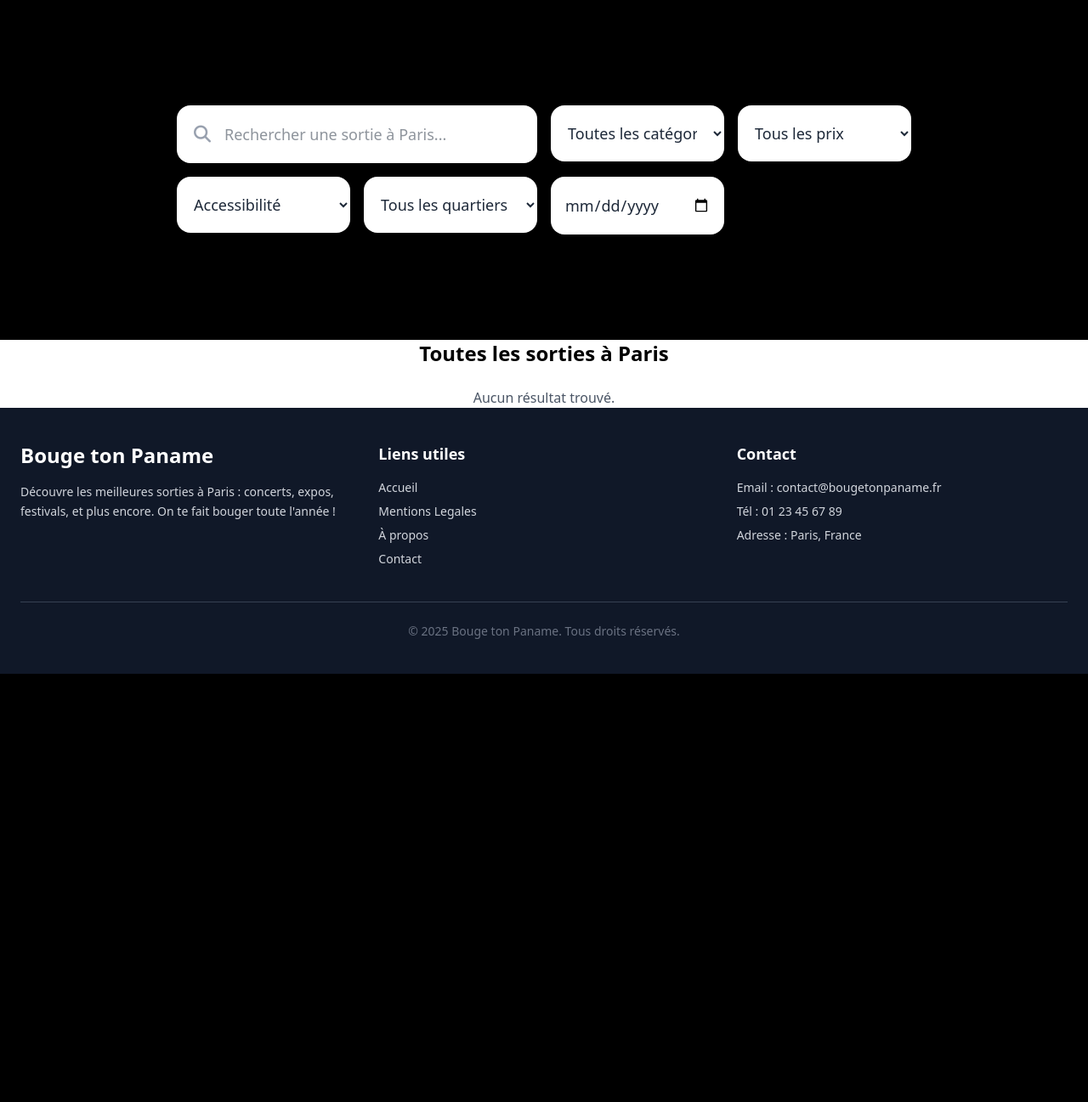
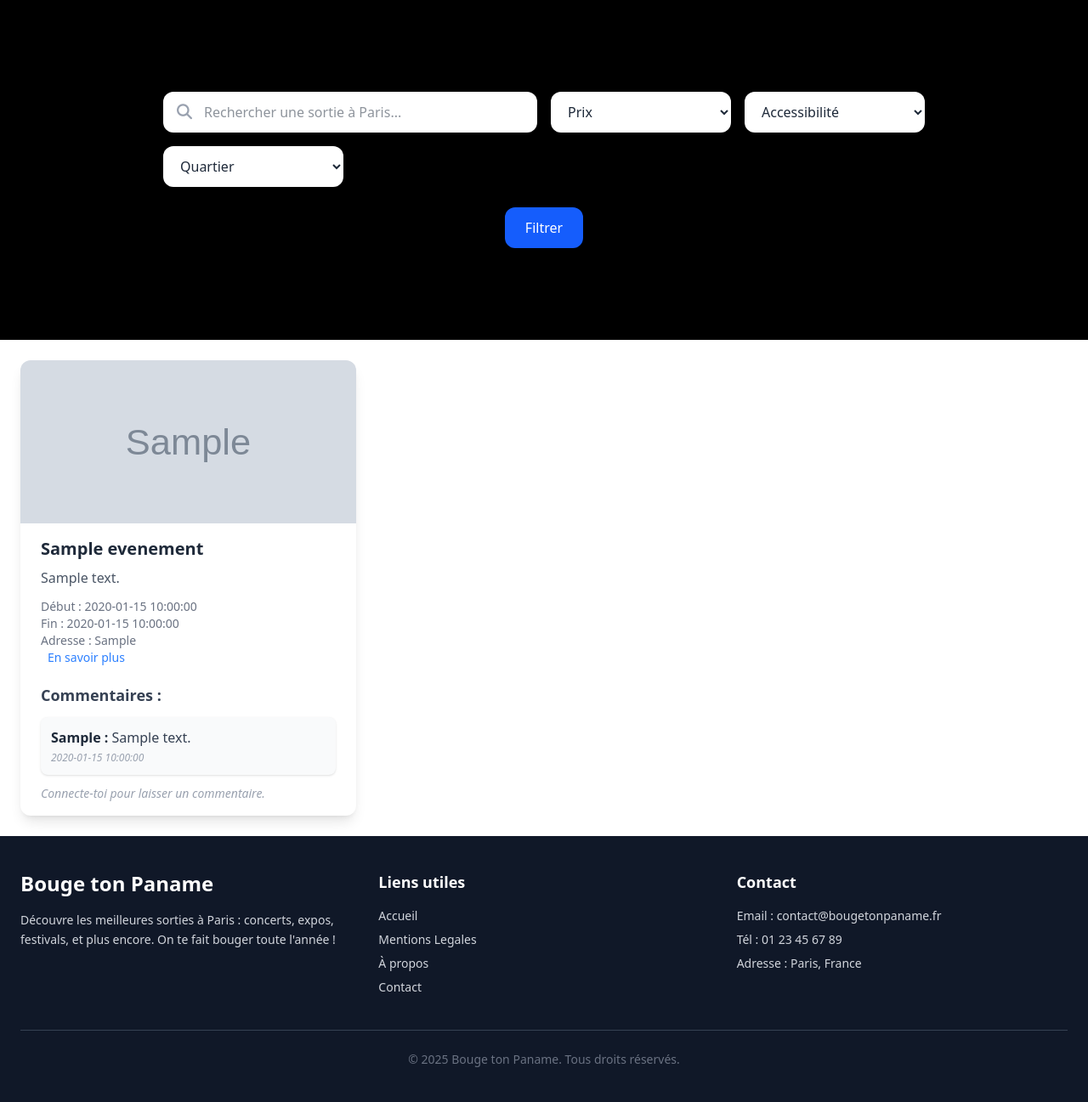
Before and after one commit to Douxzy/Bouge-ton-Paname, a PHP site: page / in a window 1280 px wide. Shown: the part 70-1367 px from the top of the page at 85% size. Before the commit the page ends 863 px from the top, so only its background shows below. Run offline with PHP 8.4, Linux system fonts and the light colour scheme; tables that the repository leaves empty hold one stand-in row (values such as "Sample post"); grey boxes marked "Sample" are stand-in pictures; data that the repository does not hold is empty.

Commit message:
ReFont/refont de la page index.php en tailwind

```diff
--- /dev/null
+++ b/www/controller/functions.php
@@ -0,0 +1,31 @@
+<?php
+// functions.php
+
+// Récupère les événements depuis la base de données
+function getEvents(PDO $pdo)
+{
+    $sql = "SELECT * FROM evenements ORDER BY date_debut ASC";
+    $stmt = $pdo->prepare($sql);
+    $stmt->execute();
+    return $stmt->fetchAll(PDO::FETCH_ASSOC);
+}
+
+
+
+// Récupère un événement par son record_id (lié à l'API Que faire à Paris)
+function getEventByRecordId(PDO $pdo, $record_id) {
+    $sql = "SELECT * FROM evenements WHERE record_id = :record_id";
+    $stmt = $pdo->prepare($sql);
+    $stmt->bindParam(':record_id', $record_id, PDO::PARAM_STR);
+    $stmt->execute();
+    return $stmt->fetch(PDO::FETCH_ASSOC);
+}
+
+// Récupère les commentaires pour un événement spécifique
+function getCommentsByEvent(PDO $pdo, $record_id) {
+    $sql = "SELECT * FROM commentaires WHERE record_id = :record_id ORDER BY created_at DESC";
+    $stmt = $pdo->prepare($sql);
+    $stmt->bindParam(':record_id', $record_id, PDO::PARAM_STR);
+    $stmt->execute();
+    return $stmt->fetchAll(PDO::FETCH_ASSOC);
+}
--- a/www/vue/footer/footer.php
+++ b/www/vue/footer/footer.php
@@ -12,7 +12,8 @@
             <h3 class="text-lg font-semibold text-white mb-4">Liens utiles</h3>
             <ul class="space-y-2 text-sm">
                 <li><a href="<?php __DIR__; ?>index.php" class="hover:text-white transition">Accueil</a></li>
-                <li><a href="<?php __DIR__; ?>mentions-legales.php" class="hover:text-white transition">Mentions Legales</a></li>
+                <li><a href="<?php __DIR__; ?>mentions-legales.php" class="hover:text-white transition">Mentions
+                        Legales</a></li>
                 <li><a href="#" class="hover:text-white transition">À propos</a></li>
                 <li><a href="<?php __DIR__; ?> contact.php" class="hover:text-white transition">Contact</a></li>
             </ul>
@@ -33,26 +34,6 @@
         © 2025 Bouge ton Paname. Tous droits réservés.
     </div>
 </footer>
-<script>
-    document.addEventListener("DOMContentLoaded", function () {
-        document.querySelectorAll('.swiper').forEach((el) => {
-            new Swiper(el, {
-                loop: true,
-                slidesPerView: 1,
-                pagination: {
-                    el: el.querySelector('.swiper-pagination'),
-                    clickable: true,
-                },
-                navigation: {
-                    nextEl: el.querySelector('.swiper-button-next'),
-                    prevEl: el.querySelector('.swiper-button-prev'),
-                },
-            });
-        });
-    });
-</script>
-
-<script src="https://unpkg.com/swiper/swiper-bundle.min.js"></script>
 </body>
 
 </html>
--- a/www/vue/index.php
+++ b/www/vue/index.php
@@ -1,218 +1,184 @@
 <?php
-session_start();
+require __DIR__ . "/header/header.php";
+require "../controller/db.php";
+require "../controller/functions.php";
 
-require "../controller/db.php";
-require "header/header.php";
 
-// Formulaire commentaire avec image
-if ($_SERVER['REQUEST_METHOD'] === 'POST' && isset($_POST['record_id'], $_POST['commentaire']) && isset($_SESSION['user'])) {
-  $recordId = $_POST['record_id'];
-  $userId = $_SESSION['user']['id'];
-  $pseudo = $_SESSION['user']['pseudo'];
-  $commentaire = htmlspecialchars($_POST['commentaire']);
-  $imagePath = null;
 
-  // Gestion de l'image si elle est uploadée
-  if (isset($_FILES['image']) && $_FILES['image']['error'] === UPLOAD_ERR_OK) {
-    $uploadDir = '../uploads/';
-    if (!is_dir($uploadDir)) {
-      mkdir($uploadDir, 0777, true);
+// Filtres
+$query = $_GET['q'] ?? '';
+$prix = $_GET['prix'] ?? '';
+$accessibilite = $_GET['accessibilite'] ?? '';
+$quartier = $_GET['quartier'] ?? '';
+
+// Pagination
+$limit = 20;
+$page = isset($_GET['page']) ? max(1, intval($_GET['page'])) : 1;
+$offset = ($page - 1) * $limit;
+
+// Requête SQL principale
+$sql = "SELECT * FROM evenements WHERE 1=1";
+$params = [];
+
+// Filtres dynamiques
+if (!empty($query)) {
+  $sql .= " AND (titre LIKE :q OR description LIKE :q)";
+  $params[':q'] = '%' . $query . '%';
+}
+if (!empty($prix)) {
+  $sql .= " AND prix = :prix";
+  $params[':prix'] = $prix;
+}
+if (!empty($accessibilite)) {
+  $sql .= " AND accessibilite = :accessibilite";
+  $params[':accessibilite'] = $accessibilite;
+}
+if (!empty($quartier)) {
+  $sql .= " AND quartier = :quartier";
+  $params[':quartier'] = $quartier;
 }
 
-    $tmpName = $_FILES['image']['tmp_name'];
-    $fileName = uniqid() . '_' . basename($_FILES['image']['name']);
-    $destination = $uploadDir . $fileName;
+// Compter le total d'événements
+$count_sql = "SELECT COUNT(*) FROM evenements WHERE 1=1";
+$count_stmt = $pdo->prepare(str_replace("SELECT *", "SELECT COUNT(*)", $sql));
+$count_stmt->execute($params);
+$total_events = $count_stmt->fetchColumn();
+$total_pages = ceil($total_events / $limit);
 
-    if (move_uploaded_file($tmpName, $destination)) {
-      $imagePath = 'uploads/' . $fileName;
+// Ajouter LIMIT & OFFSET
+$sql .= " ORDER BY date_debut DESC LIMIT :limit OFFSET :offset";
+
+$stmt = $pdo->prepare($sql);
+foreach ($params as $key => $value) {
+  $stmt->bindValue($key, $value, is_int($value) ? PDO::PARAM_INT : PDO::PARAM_STR);
 }
-  }
-
-  $stmt = $pdo->prepare("INSERT INTO commentaires (record_id, user_id, pseudo, commentaire, image_path) VALUES (?, ?, ?, ?, ?)");
-  $stmt->execute([$recordId, $userId, $pseudo, $commentaire, $imagePath]);
-
-  header("Location: " . $_SERVER['REQUEST_URI']);
-  exit;
-}
-
-$query = $_GET['q'] ?? null;
-$results = [];
-
-$encodedQuery = urlencode($query ?? '');
-$apiUrl = "https://opendata.paris.fr/api/v2/catalog/datasets/que-faire-a-paris-/records?limit=12";
-
-if (!empty($query)) {
-  $apiUrl .= "&search={$encodedQuery}";
-}
-
-$response = @file_get_contents($apiUrl);
-if ($response !== false) {
-  $data = json_decode($response, true);
-  $results = $data['records'] ?? [];
-}
+$stmt->bindValue(':limit', $limit, PDO::PARAM_INT);
+$stmt->bindValue(':offset', $offset, PDO::PARAM_INT);
+$stmt->execute();
+$events = $stmt->fetchAll();
 ?>
 
-
+<!-- FILTRES -->
 <div class="relative w-full h-100 bg-cover bg-center">
   <div class="absolute inset-0 bg-black bg-opacity-40 backdrop-blur-sm"></div>
-  <div class="relative z-10 flex items-center justify-center h-full">
-    <div class="relative w-full max-w-4xl px-4">
-      <form action="" method="GET" class="grid grid-cols-1 md:grid-cols-4 gap-4">
-        <!-- Champ de recherche -->
+  <div class="relative z-10 flex items-center justify-center h-full py-10">
+    <div class="relative w-full max-w-4xl">
+      <form method="GET" class="grid grid-cols-1 md:grid-cols-4 gap-4">
+        <!-- Recherche texte -->
         <div class="relative col-span-1 md:col-span-2">
-          <input type="text" name="q" placeholder="Rechercher une sortie à Paris..."
-            class="w-full pl-14 pr-4 py-5 text-lg rounded-2xl shadow-lg focus:outline-none focus:ring-2 focus:ring-blue-500 focus:bg-white transition-all duration-300 bg-white bg-opacity-90 text-gray-800" />
-          <i class="fas fa-search absolute left-5 top-1/2 transform -translate-y-1/2 text-gray-400 text-xl"></i>
+          <input type="text" name="q" value="<?= htmlspecialchars($query) ?>"
+            placeholder="Rechercher une sortie à Paris..."
+            class="w-full pl-12 pr-4 py-3 text-base rounded-xl shadow focus:outline-none focus:ring-2 focus:ring-blue-500 bg-white text-gray-800" />
+          <i class="fas fa-search absolute left-4 top-1/2 transform -translate-y-1/2 text-gray-400 text-lg"></i>
         </div>
 
-        <!-- Filtre catégorie -->
-        <div>
-          <select name="categorie"
-            class="w-full py-5 px-4 text-lg rounded-2xl shadow-lg bg-white bg-opacity-90 text-gray-800 focus:outline-none focus:ring-2 focus:ring-blue-500 transition-all duration-300">
-            <option value="">Toutes les catégories</option>
-            <option value="concert">Concert</option>
-            <option value="expo">Exposition</option>
-            <option value="theatre">Théâtre</option>
-            <option value="sport">Sport</option>
+        <!-- Prix -->
+        <select name="prix" class="w-full py-3 px-4 rounded-xl bg-white shadow text-gray-800">
+          <option value="">Prix</option>
+          <option value="Gratuit" <?= $prix === 'Gratuit' ? 'selected' : '' ?>>Gratuit</option>
+          <option value="Payant" <?= $prix === 'Payant' ? 'selected' : '' ?>>Payant</option>
         </select>
-        </div>
-        <!-- Filtre prix -->
-        <div>
-          <select name="prix"
-            class="w-full py-5 px-4 text-lg rounded-2xl shadow-lg bg-white bg-opacity-90 text-gray-800 focus:outline-none focus:ring-2 focus:ring-blue-500 transition-all duration-300">
-            <option value="">Tous les prix</option>
-            <option value="gratuit">Gratuit</option>
-            <option value="payant">Payant</option>
+
+        <!-- Accessibilité -->
+        <select name="accessibilite" class="w-full py-3 px-4 rounded-xl bg-white shadow text-gray-800">
+          <option value="">Accessibilité</option>
+          <option value="oui" <?= $accessibilite === 'oui' ? 'selected' : '' ?>>Accessible PMR</option>
         </select>
-        </div>
 
-        <!-- Filtre accessibilité -->
-        <div>
-          <select name="accessibilite"
-            class="w-full py-5 px-4 text-lg rounded-2xl shadow-lg bg-white bg-opacity-90 text-gray-800 focus:outline-none focus:ring-2 focus:ring-blue-500 transition-all duration-300">
-            <option value="">Accessibilité</option>
-            <option value="oui">Accessible PMR</option>
-            <option value="non">Non accessible</option>
+        <!-- Quartier -->
+        <select name="quartier" class="w-full py-3 px-4 rounded-xl bg-white shadow text-gray-800">
+          <option value="">Quartier</option>
+          <option value="paris-centre" <?= $quartier === 'paris-centre' ? 'selected' : '' ?>>Paris Centre</option>
+          <option value="paris-18e-arrondissement" <?= $quartier === 'paris-18e-arrondissement' ? 'selected' : '' ?>>Paris
+            18e</option>
+          <option value="paris-20e-arrondissement" <?= $quartier === 'paris-20e-arrondissement' ? 'selected' : '' ?>>Paris
+            20e</option>
         </select>
-        </div>
 
-        <!-- Filtre quartier -->
-        <div>
-          <select name="quartier"
-            class="w-full py-5 px-4 text-lg rounded-2xl shadow-lg bg-white bg-opacity-90 text-gray-800 focus:outline-none focus:ring-2 focus:ring-blue-500 transition-all duration-300">
-            <option value="">Tous les quartiers</option>
-            <option value="1er">1er arrondissement</option>
-            <option value="2e">2e arrondissement</option>
-            <!-- Ajoute tous les arrondissements ici -->
-          </select>
-        </div>
-
-
-        <!-- Filtre date -->
-        <div>
-          <input type="date" name="date"
-            class="w-full py-5 px-4 text-lg rounded-2xl shadow-lg bg-white bg-opacity-90 text-gray-800 focus:outline-none focus:ring-2 focus:ring-blue-500 transition-all duration-300" />
+        <!-- Bouton -->
+        <div class="md:col-span-4 text-center">
+          <button type="submit" class="mt-2 px-6 py-3 bg-blue-600 text-white rounded-xl hover:bg-blue-700 transition">
+            Filtrer
+          </button>
         </div>
       </form>
     </div>
   </div>
 </div>
 
-
-<?php if (!empty($query)): ?>
-  <h2 class="text-2xl font-bold text-center mb-6">Résultats pour : "<?= htmlspecialchars($query) ?>"</h2>
-<?php else: ?>
-  <h2 class="text-2xl font-bold text-center mb-6">Toutes les sorties à Paris</h2>
+<!-- AFFICHAGE EVENEMENTS -->
+<div class="grid grid-cols-1 md:grid-cols-2 lg:grid-cols-3 gap-6 p-6">
+  <?php foreach ($events as $event): ?>
+    <div class="bg-white rounded-xl shadow-lg overflow-hidden hover:shadow-xl transition">
+      <?php if (!empty($event['cover_url'])): ?>
+        <img src="<?= htmlspecialchars($event['cover_url']) ?>" alt="<?= htmlspecialchars($event['titre']) ?>"
+          class="w-full h-48 object-cover">
       <?php endif; ?>
 
-<?php if (empty($results)): ?>
-  <p class="text-center text-gray-600">Aucun résultat trouvé.</p>
-<?php else: ?>
-  <div class="grid grid-cols-1 sm:grid-cols-2 md:grid-cols-3 gap-6 max-w-7xl mx-auto">
-    <?php foreach ($results as $event):
-      $e = $event['record']['fields'];
-      $recordId = $event['record']['id'] ?? null;
-
-      // Récupération des commentaires pour cet event
-      $stmt = $pdo->prepare("SELECT * FROM commentaires WHERE record_id = ? ORDER BY created_at DESC");
-      $stmt->execute([$recordId]);
-      $comments = $stmt->fetchAll();
-      ?>
-      <div class="bg-white rounded-xl shadow-md overflow-hidden hover:shadow-xl transition">
-        <div class="swiper swiper-<?= $recordId ?>">
-          <div class="swiper-wrapper">
-            <?php if (!empty($e['cover_url'])): ?>
-              <div class="swiper-slide">
-                <img src="<?= $e['cover_url'] ?>" class="w-full h-48 object-cover" alt="Image événement">
-              </div>
-            <?php endif; ?>
-
-            <?php foreach ($comments as $com): ?>
-              <?php if (!empty($com['image_path'])): ?>
-                <div class="swiper-slide">
-                  <img src="<?= '../' . htmlspecialchars($com['image_path']) ?>" class="w-full h-48 object-cover"
-                    alt="Image commentaire">
-                </div>
-              <?php endif; ?>
-            <?php endforeach; ?>
+      <div class="px-6 py-4">
+        <h2 class="text-xl font-semibold text-gray-800 mb-2"><?= htmlspecialchars($event['titre']) ?></h2>
+        <p class="text-gray-600 mb-3"><?= htmlspecialchars(mb_strimwidth($event['description'], 0, 150, '...')) ?></p>
+        <div class="text-sm text-gray-500">
+          <p><span class="font-medium">Début :</span> <?= htmlspecialchars($event['date_debut']) ?></p>
+          <p><span class="font-medium">Fin :</span> <?= htmlspecialchars($event['date_fin']) ?></p>
+          <p><span class="font-medium">Adresse :</span> <?= htmlspecialchars($event['adresse']) ?></p>
+          <a href="<?= $event['url'] ?>" class="text-blue-500 hover:underline ml-2">En savoir plus</a>
         </div>
 
-          <!-- Pagination & navigation -->
-          <div class="swiper-pagination"></div>
-          <div class="swiper-button-prev"></div>
-          <div class="swiper-button-next"></div>
-        </div>
+        <?php
+        $comments = getCommentsByEvent($pdo, $event['record_id']);
+        if ($comments):
+          ?>
+          <h3 class="text-lg font-semibold text-gray-700 mt-5 mb-3">Commentaires :</h3>
+          <ul class="space-y-3">
+            <?php foreach ($comments as $comment): ?>
+              <li class="bg-gray-50 p-3 rounded-lg shadow-sm">
+                <strong class="text-gray-800"><?= htmlspecialchars($comment['pseudo']) ?> :</strong>
+                <span class="text-gray-700"><?= htmlspecialchars($comment['commentaire']) ?></span>
+                <em class="block text-xs text-gray-400 mt-1"><?= htmlspecialchars($comment['created_at']) ?></em>
 
-        <div class="p-4">
-          <h3 class="text-lg font-semibold mb-2"><?= htmlspecialchars($e['title'] ?? 'Sans titre') ?></h3>
-          <p class="text-sm text-gray-600 mb-2"><?= htmlspecialchars($e['lead_text'] ?? 'Pas de description.') ?></p>
-          <?php if (!empty($e['address_street'])): ?>
-            <p class="text-xs text-gray-500">📍 <?= htmlspecialchars($e['address_street']) ?></p>
+                <?php if (!empty($comment['image_path'])): ?>
+                  <img src="<?= '../' . htmlspecialchars($comment['image_path']) ?>" alt="Image du commentaire"
+                    class="mt-2 max-h-48 w-auto object-cover rounded border">
                 <?php endif; ?>
-          <?php if (!empty($e['date_description'])): ?>
-            <p class="text-xs text-gray-500">📅 <?= htmlspecialchars($e['date_description']) ?></p>
+              </li>
+            <?php endforeach; ?>
+          </ul>
+
+        <?php else: ?>
+          <p class="text-sm text-gray-500 italic mt-4">Aucun commentaire pour le moment.</p>
         <?php endif; ?>
-          <?php if (!empty($e['url'])): ?>
-            <a href="<?= htmlspecialchars($e['url']) ?>" target="_blank"
-              class="inline-block mt-2 text-blue-600 hover:underline text-sm">Voir plus d'infos</a>
-          <?php endif; ?>
-
-          <!-- Commentaires -->
-          <div class="mt-4 border-t pt-4">
-            <h4 class="font-semibold mb-2">Commentaires :</h4>
-
-            <?php if (empty($comments)): ?>
-              <p class="text-sm text-gray-500">Aucun commentaire encore.</p>
-            <?php else: ?>
-              <?php foreach ($comments as $com): ?>
-                <div class="mb-2">
-                  <p class="text-sm text-gray-800 font-semibold"><?= htmlspecialchars($com['pseudo']) ?> :</p>
-                  <p class="text-sm text-gray-600"><?= htmlspecialchars($com['commentaire']) ?></p>
-                </div>
-              <?php endforeach; ?>
-            <?php endif; ?>
-
-            <!-- Formulaire -->
         <?php if (isset($_SESSION['user'])): ?>
-              <form method="POST" enctype="multipart/form-data" class="mt-4 space-y-2">
-                <input type="hidden" name="record_id" value="<?= $recordId ?>">
-                <textarea name="commentaire" placeholder="Votre commentaire" required
-                  class="w-full border rounded px-2 py-1"></textarea>
+          <form method="POST" action="../controller/commentaire.php" enctype="multipart/form-data">
+            <input type="hidden" name="record_id" value="<?= htmlspecialchars($event['record_id']) ?>">
+            <textarea name="commentaire" rows="3" required placeholder="Laisse ton commentaire..."
+              class="w-full p-3 border rounded-lg focus:outline-none focus:ring-2 focus:ring-blue-500"></textarea>
+            <div class="flex items-center justify-between">
               <input type="file" name="image" accept="image/*" class="text-sm">
               <button type="submit"
-                  class="px-4 py-2 bg-blue-600 text-white rounded hover:bg-blue-700 text-sm">Envoyer</button>
+                class="bg-blue-600 text-white px-4 py-2 rounded-lg hover:bg-blue-700 transition">Envoyer</button>
+            </div>
           </form>
-
         <?php else: ?>
-              <p class="text-sm text-gray-500 mt-4">Vous devez <a href="/vue/login.php" class="text-blue-600 underline">vous
-                  connecter</a> pour commenter.</p>
+          <p class="text-sm text-gray-400 mt-3 italic">Connecte-toi pour laisser un commentaire.</p>
         <?php endif; ?>
-
-          </div>
       </div>
     </div>
   <?php endforeach; ?>
 </div>
+
+
+
+<!-- PAGINATION -->
+<?php if ($total_pages > 1): ?>
+  <div class="mt-8 flex justify-center space-x-2">
+    <?php for ($i = 1; $i <= $total_pages; $i++): ?>
+      <a href="?<?= http_build_query(array_merge($_GET, ['page' => $i])) ?>"
+        class="px-4 py-2 rounded-lg <?= $i == $page ? 'bg-blue-600 text-white' : 'bg-white text-gray-800 border' ?>">
+        <?= $i ?>
+      </a>
+    <?php endfor; ?>
+  </div>
 <?php endif; ?>
 
-<?php require "footer/footer.php"; ?>
+<?php require __DIR__ . "/footer/footer.php"; ?>
```
Also changed, not shown: bouge-ton-paname.sql (+7 -0 lines), www/controller/commentaire.php (+30 -7 lines), www/controller/import_api.php (added, +74 -0 lines). Lines whose indentation alone changed are shown as unchanged.
